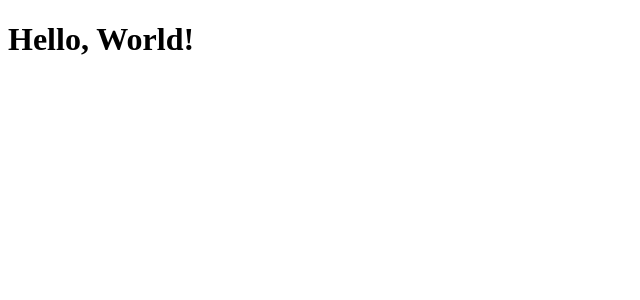
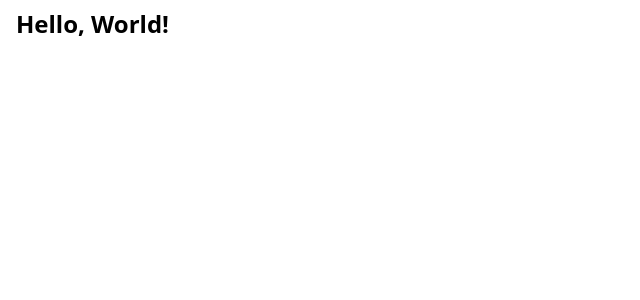
Before and after one commit to sodie-oxige/homePage, a React (Vite) app: page / in a window 1280 px wide. Shown: the top 300 px of the page, without its empty margins (0-640 px from the left). Built offline with nearby package versions, Linux system fonts and the light colour scheme.

Commit message:
tailwind導入

```diff
--- a/package.json
+++ b/package.json
@@ -11,9 +11,11 @@
     "preview": "vite preview"
   },
   "dependencies": {
+    "@tailwindcss/vite": "^4.1.18",
     "react": "^19.2.0",
     "react-dom": "^19.2.0",
-    "react-router-dom": "^7.11.0"
+    "react-router-dom": "^7.11.0",
+    "tailwindcss": "^4.1.18"
   },
   "devDependencies": {
     "@eslint/js": "^9.39.1",
@@ -25,6 +27,8 @@
     "eslint-plugin-react-hooks": "^7.0.1",
     "eslint-plugin-react-refresh": "^0.4.24",
     "globals": "^16.5.0",
+    "prettier": "^3.7.4",
+    "prettier-plugin-tailwindcss": "^0.7.2",
     "typescript": "~5.9.3",
     "typescript-eslint": "^8.46.4",
     "vite": "^7.2.4"
--- /dev/null
+++ b/src/App.css
@@ -0,0 +1 @@
+@import "tailwindcss";
--- a/src/App.tsx
+++ b/src/App.tsx
@@ -1,3 +1,5 @@
+import "./App.css";
+
 import { Route, Routes } from "react-router-dom";
 
 import Home from "./Home";
--- a/src/Home.tsx
+++ b/src/Home.tsx
@@ -2,7 +2,7 @@ function Home() {
   return (
     <>
       <title>袖置き場 - Home</title>
-      <h1>Hello, World!</h1>
+      <h1 className="p-4 pt-2 text-2xl font-bold">Hello, World!</h1>
     </>
   );
 }
--- a/vite.config.ts
+++ b/vite.config.ts
@@ -1,8 +1,9 @@
-import { defineConfig } from 'vite'
-import react from '@vitejs/plugin-react'
+import { defineConfig } from "vite";
 
-// https://vite.dev/config/
+import tailwindcss from "@tailwindcss/vite";
+import react from "@vitejs/plugin-react";
+
 export default defineConfig({
-  base: '/homePage/',
-  plugins: [react()],
-})
+  base: "/homePage/",
+  plugins: [react(), tailwindcss()],
+});
```
Also changed, not shown: 2 other files (tests, documents, lock files or other folders).
